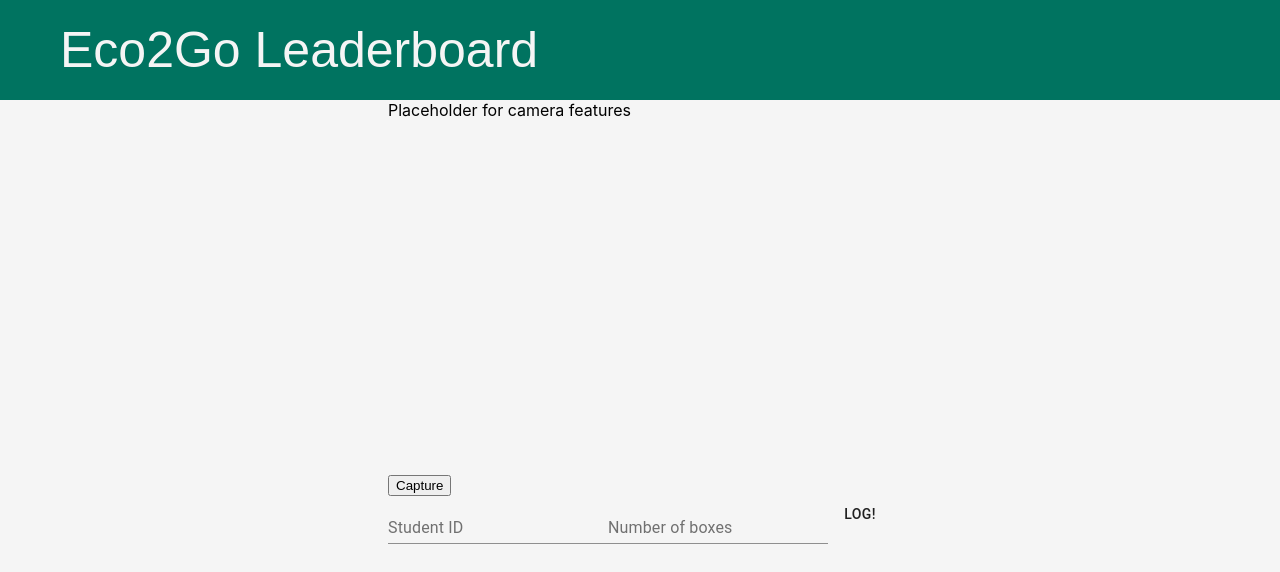
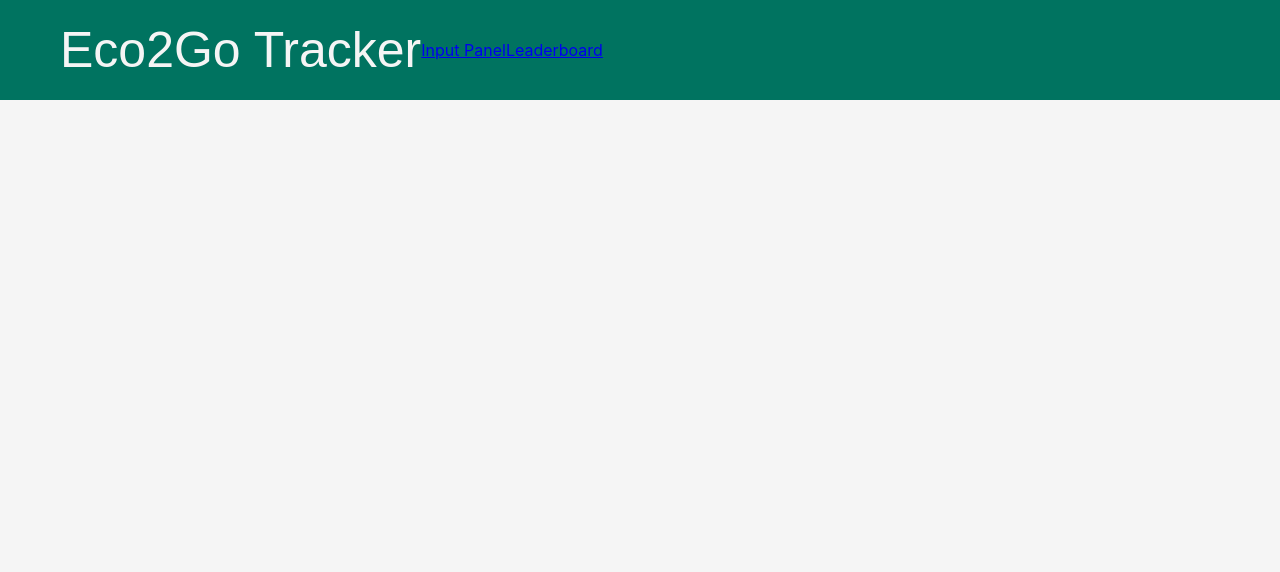
Before and after one commit to ndimov/eco2go-tracker, a React (Create React App) app: page / in a window 1280 px wide. Shown: the top 572 px of the page. Built offline with nearby package versions, Linux system fonts and the light colour scheme; no server answers; the database is empty.

Commit message:
Pages start

```diff
--- a/package.json
+++ b/package.json
@@ -12,6 +12,7 @@
     "firebase": "^8.4.1",
     "react": "^16.13.1",
     "react-dom": "^16.13.1",
+    "react-router-dom": "^5.2.0",
     "react-scripts": "^4.0.3",
     "react-webcam": "^5.2.3"
   },
--- a/src/App.js
+++ b/src/App.js
@@ -4,15 +4,24 @@ import InputPanel from './InputPanel'
 import Leaderboard from './Leaderboard'
 import { ThemeProvider } from '@material-ui/core/styles'
 import theme from './theme'
+import { BrowserRouter as Router, Switch, Route } from 'react-router-dom'
 
 function App() {
   return (
     <ThemeProvider theme={theme}>
-      <Header />
-      <div className="container">
-        <InputPanel class="center" />
-        <Leaderboard class="center" />
-      </div>
+      <Router>
+        <Header />
+        <div className="container">
+          <Switch>
+            <Route path="/input">
+              <InputPanel class="center" />
+            </Route>
+            <Route path="/leaderboard">
+              <Leaderboard class="center" />
+            </Route>
+          </Switch>
+        </div>
+      </Router>
     </ThemeProvider>
   );
 }
--- a/src/Header.js
+++ b/src/Header.js
@@ -1,10 +1,15 @@
-import React from 'react';
-import './main.css';
+import React from 'react'
+import { Link } from 'react-router-dom'
+import './main.css'
 
 function Header() {
   return (
     <header>
-      <p>Eco2Go Leaderboard</p>
+      <p>Eco2Go Tracker</p>
+      <nav>
+        <Link to="/input">Input Panel</Link>
+        <Link to="/leaderboard">Leaderboard</Link>
+      </nav>
     </header>
   );
 }
```
Also changed, not shown: 1 other file (tests, documents, lock files or other folders).
